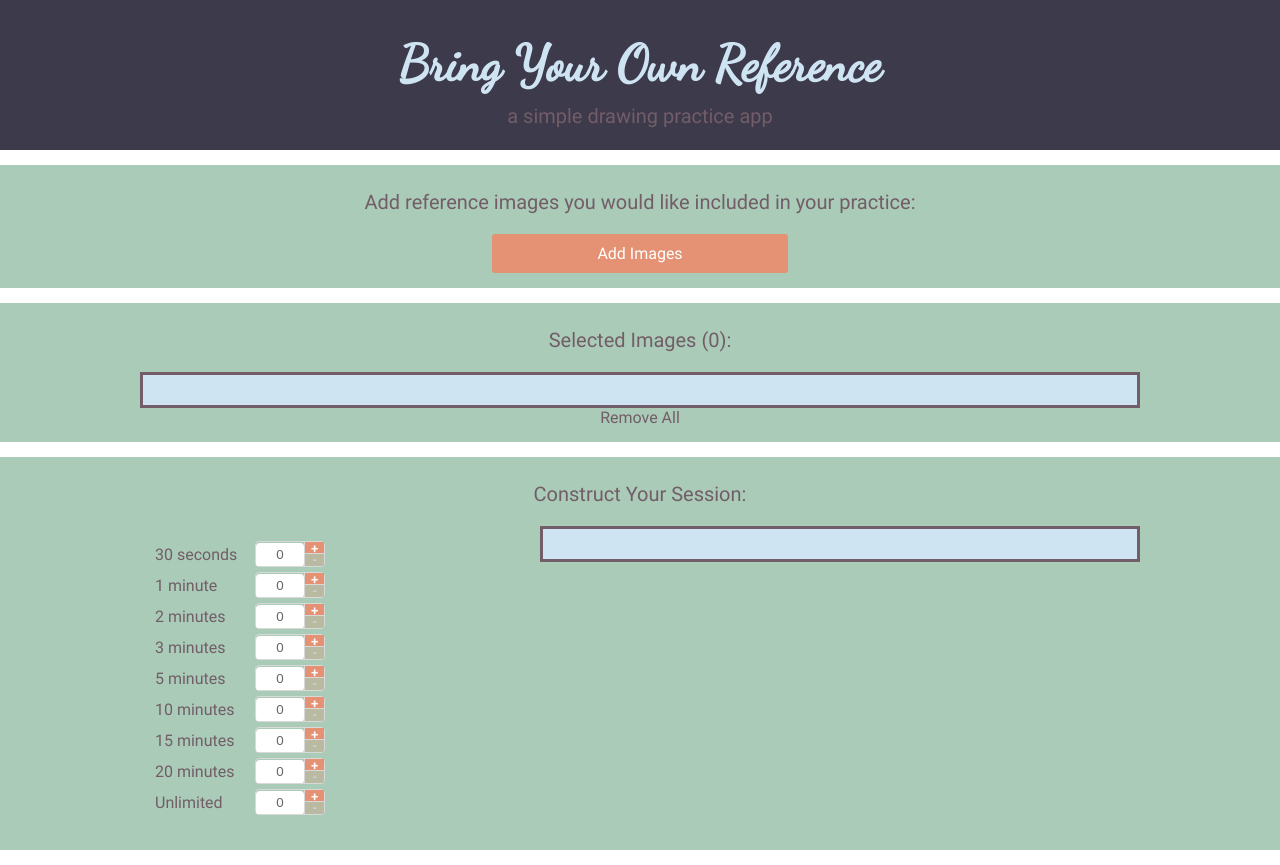
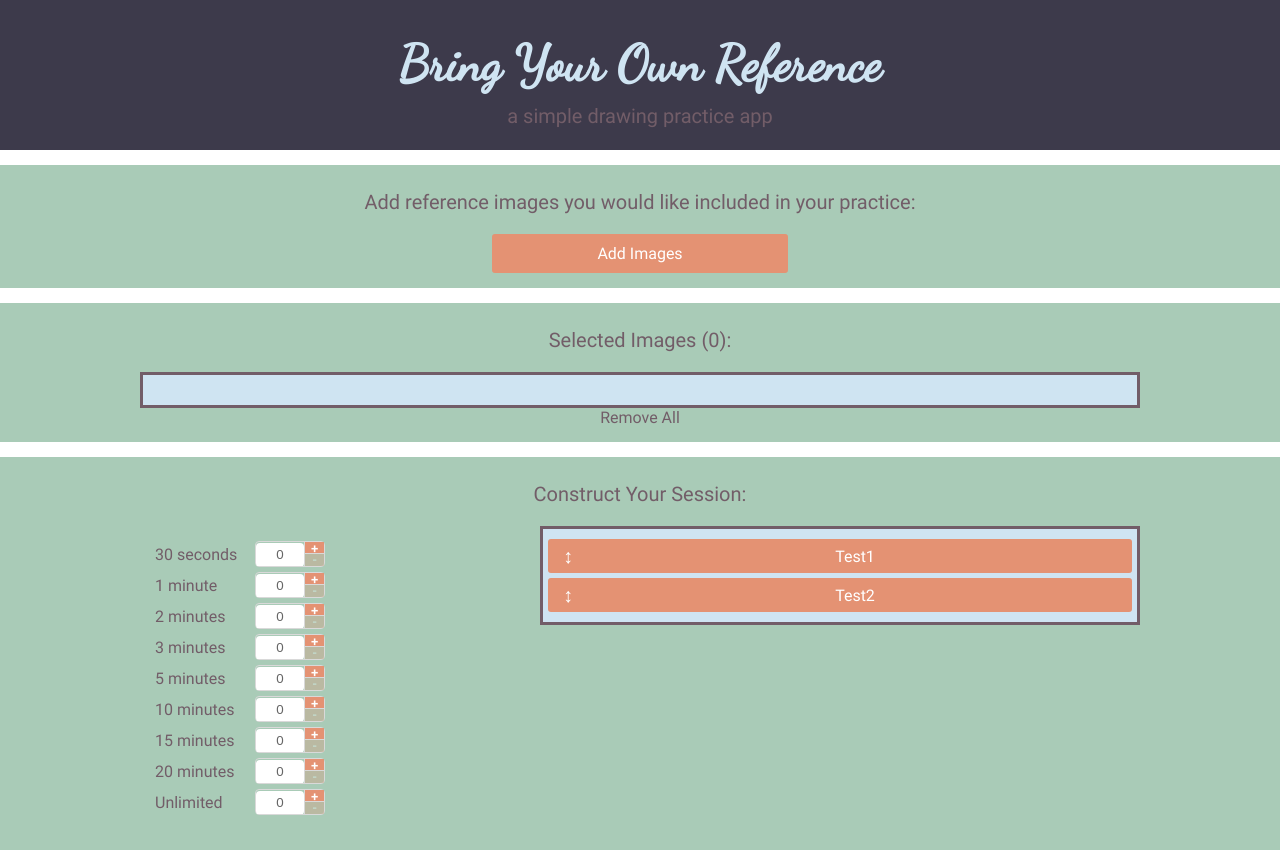
Before and after one commit to tiffanystallings/figure-drawing-app, a React (Create React App) app: page / in a window 1280 px wide. Built offline with nearby package versions, Linux system fonts and the light colour scheme.

Commit message:
Add beginnings of drag and drop session  sort

```diff
--- /dev/null
+++ b/src/components/main/DraggableCard.js
@@ -0,0 +1,19 @@
+import { useDrag } from 'react-dnd';
+
+export default function DraggableCard({children, onDrag, row, className, ...rest}) {
+    const [{ isDragging }, drag] = useDrag(() => ({
+        type: 'CARD',
+        collect: (monitor) => ({
+          isDragging: !!monitor.isDragging()
+        })
+    }))
+
+    return (
+        <div
+            ref={drag}
+            className={className}
+            style={{opacity: isDragging ? 0.5 : 1}}>
+                {children}
+        </div>
+    );
+}
--- /dev/null
+++ b/src/components/main/DraggableCardList.js
@@ -0,0 +1,11 @@
+import _ from "lodash";
+import { DndProvider } from "react-dnd";
+import { HTML5Backend } from "react-dnd-html5-backend";
+
+export default function DraggableCardList ({className, children, ...rest}) {
+    return (
+        <DndProvider backend={HTML5Backend}>
+            <div className={className}>{children}</div>
+        </DndProvider>
+    );
+}
--- a/src/components/main/SelectSessionSection.js
+++ b/src/components/main/SelectSessionSection.js
@@ -4,6 +4,8 @@ import StyledContentArea from "../styled/StyledContentArea";
 import StyledSelector from "../styled/StyledSelector";
 import StyledSubHeading from "../styled/StyledSubHeading";
 import _ from "lodash";
+import StyledDraggableList from "../styled/StyledDraggableList";
+import StyledDraggableCard from "../styled/StyledDraggableCard";
 
 export default function SelectSessionSection (props) {
     const [sessionList, setSessionList] = useState([]);
@@ -65,8 +67,13 @@ export default function SelectSessionSection (props) {
                     <StyledAlternateContentArea
                         width="60%"
                         margin="0"
+                        padding="5px"
+                        maxHeight="300px"
                         flexDirection="column">
-                        {/* Reorderable table of selections */}
+                        <StyledDraggableList>
+                            <StyledDraggableCard>Test1</StyledDraggableCard>
+                            <StyledDraggableCard>Test2</StyledDraggableCard>
+                        </StyledDraggableList>
                     </StyledAlternateContentArea>
                 </StyledContentArea>
             </StyledContentArea>
--- a/src/components/styled/StyledAlternateContentArea.js
+++ b/src/components/styled/StyledAlternateContentArea.js
@@ -5,7 +5,7 @@ const AlternateContentArea = styled(StyledContentArea)`
 &&& {
     background-color: ${props => props.theme.displayArea.bg};
     border: 3px solid ${props => props.theme.displayArea.fg};
-    max-height: 400px;
+    max-height: ${props => props.maxHeight ?? '400px'};
     overflow-y: auto;
 }
 `
@@ -14,13 +14,17 @@ function StyledAlternateContentArea(props) {
     const {
         children,
         width,
-        margin
+        margin,
+        padding,
+        maxHeight
     } = props;
 
 
     return(
         <AlternateContentArea
+            maxHeight={maxHeight}
             width={width}
+            padding={padding}
             margin={margin}>
             {children}
         </AlternateContentArea>)
--- /dev/null
+++ b/src/components/styled/StyledDraggableCard.js
@@ -0,0 +1,36 @@
+import styled, { withTheme } from "styled-components"
+import DraggableCard from "../main/DraggableCard";
+
+const Card = styled(DraggableCard)`
+    margin: 5px 0;
+    padding: 5px;
+    width: 100%;
+    background-color: ${props => props.theme.button.bg};
+    color: ${props => props.theme.button.fg};
+    border-radius: 3px;
+    display: flex;
+    cursor: grab;
+    align-items: center;
+`
+
+const CardIcon = styled.i`
+    font-size: 20px;
+    padding: 0 10px;
+`
+
+const CardContent = styled.div`
+    text-align: center;
+    flex-grow: 1;
+`
+
+
+function StyledDraggableCard ({children}) {
+    return (
+        <Card>
+            <CardIcon>↕</CardIcon>
+            <CardContent>{children}</CardContent>
+        </Card>
+    );
+}
+
+export default withTheme(StyledDraggableCard);
--- /dev/null
+++ b/src/components/styled/StyledDraggableList.js
@@ -0,0 +1,16 @@
+import styled, { withTheme } from "styled-components";
+import DraggableCardList from "../main/DraggableCardList";
+
+const List = styled(DraggableCardList)`
+    display: 'flex';
+    flex-direction: 'column';
+    width: 100%;
+`
+
+function StyledDraggableList (props) {
+    const {children} = props;
+
+    return <List>{children}</List>
+}
+
+export default withTheme(StyledDraggableList);
```
